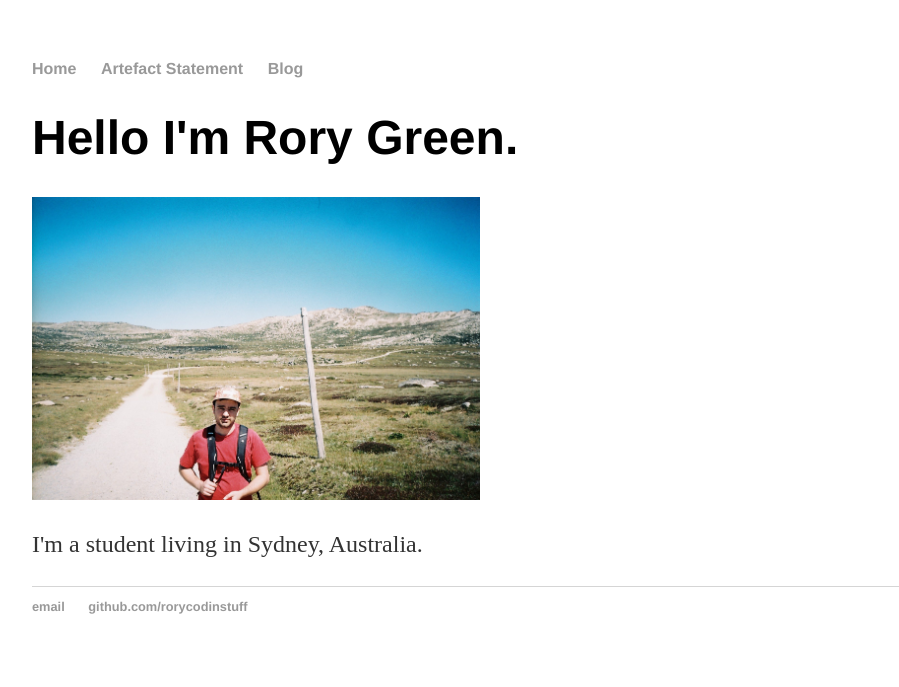
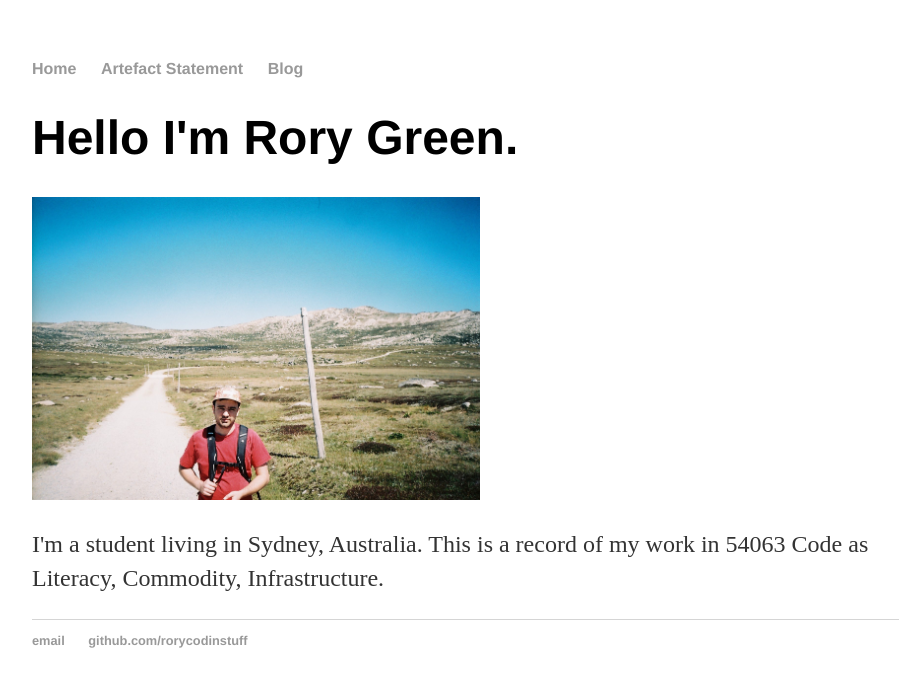
Before and after one commit to rorycodinstuff/rorycodinstuff.github.io, a Jekyll site: the page built from index.html, in a window 1280 px wide. Shown: the top 687 px of the page, without its empty margins (160-1059 px from the left). Built offline with Jekyll 4.4.1, drawn with Linux system fonts in a browser that asks for light colours.

Commit message:
Update index.html

```diff
--- a/index.html
+++ b/index.html
@@ -5,5 +5,5 @@ title: rorydoinstuff -- Home
 <div class="blurb">
 	<h1>Hello I'm Rory Green.</h1>
 	<img src="/assets/bluemountains.jpg" alt="Picture of Rory hiking near Mount Kosciuszko" class="hero_img">
-	<p>I'm a student living in Sydney, Australia.</p>
+	<p>I'm a student living in Sydney, Australia. This is a record of my work in 54063 Code as Literacy, Commodity, Infrastructure.</p>
 </div><!-- /.blurb -->
```
